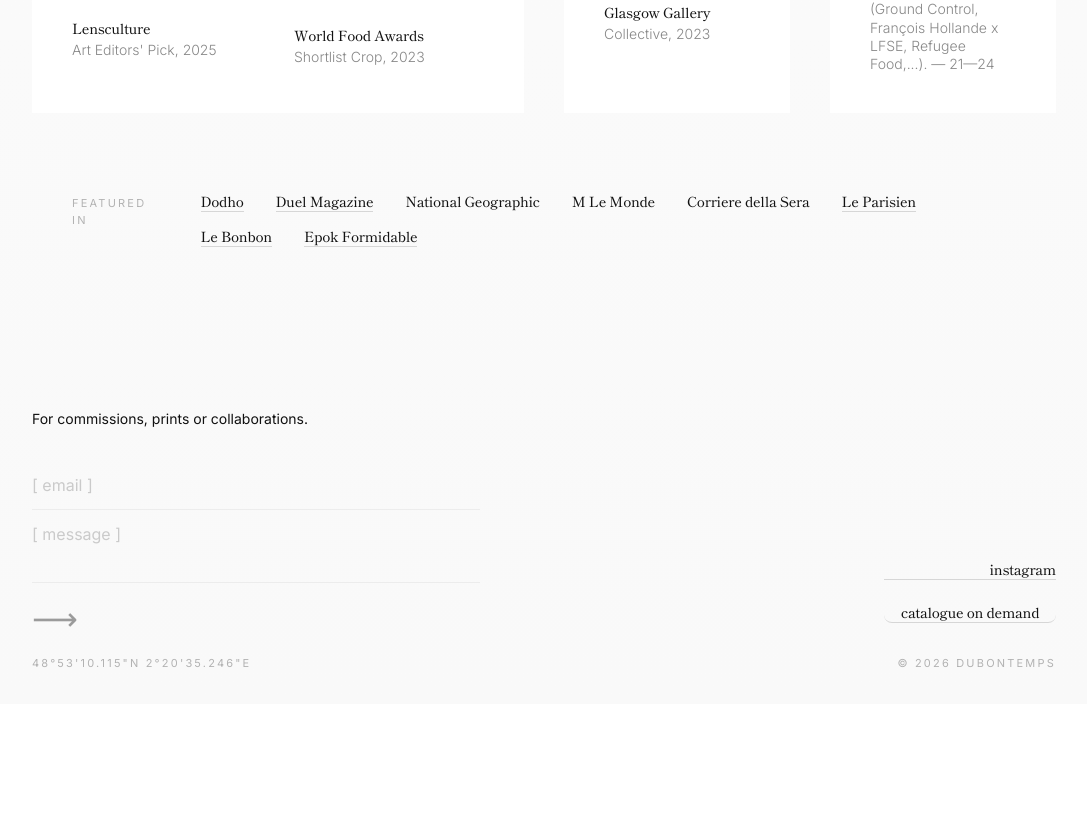
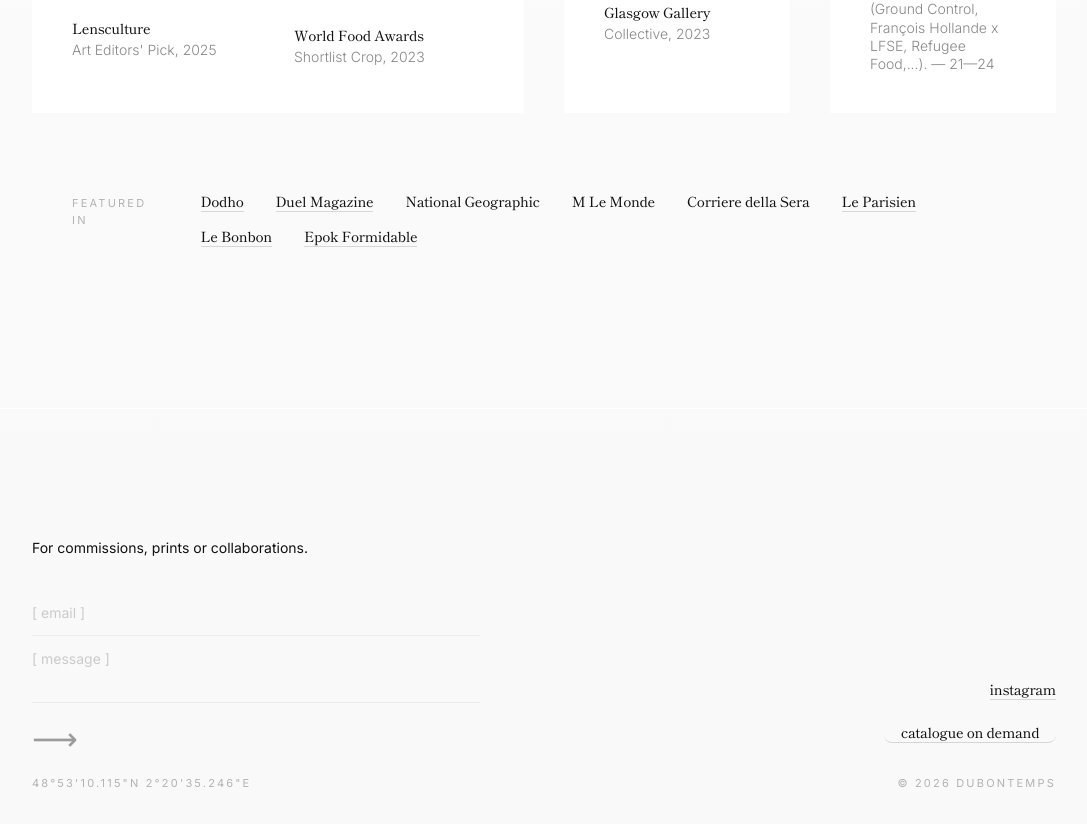
Before and after one commit to dubontemps/dubontemps-site, a React (Vite) app: page / in a window 1280 px wide. Shown: the part 6157-6981 px from the top of the page, without its empty margins (96-1183 px from the left). Before the commit the page ends 6861 px from the top, so only its background shows below. Built offline with nearby package versions, Linux system fonts and the light colour scheme.

Commit message:
v106 contact

```diff
--- a/src/App.jsx
+++ b/src/App.jsx
@@ -523,7 +523,7 @@ body::-webkit-scrollbar { display: none;
       width: 100%;
       font-family:var(--sans);
       color: var(--ink);
-      font-size: 16px;
+      font-size: 14px;
       font-weight: 400;
       opacity: 0.5;
       display: block;
@@ -1129,8 +1129,8 @@ body::-webkit-scrollbar { display: none;
             </section>
 
       {/* CONTACT & FOOTER */}
-          <section id="contact-anchor" className="w-full px-6 md:px-[10%]">
-    <div className="grid grid-cols-1 md:grid-cols-2 gap-20 md:gap-32 items-end">
+          <section id="contact-anchor" className="w-full px-6 md:px-[10%] border-t border-white pt-20 md:pt-32 mt-20">
+    <div className="grid grid-cols-1 md:grid-cols-2 items-end">
 
       {/* Colonne Gauche : Hello & Form */}
       <motion.div initial={{ opacity: 0, y: 20 }} whileInView={{ opacity: 1, y: 0 }} viewport={{ once: true }} transition={{ duration: 1 }}>
@@ -1178,7 +1178,7 @@ body::-webkit-scrollbar { display: none;
       {/* Colonne Droite : Liens & Localisation */}
    <motion.div initial={{ opacity: 0, x: 20 }} whileInView={{ opacity: 1, x: 0 }} viewport={{ once: true }} transition={{ duration: 1, delay: 0.2 }}
      className="flex flex-col items-end text-right gap-6">
-     <div className="flex flex-col gap-4 mb-8">
+     <div className="flex flex-col items-end gap-4 mb-8">
      <a href="https://www.instagram.com/_dubontemps_/" target="_blank" rel="noopener noreferrer"
       className="index-item-link">{contactData.instagram}</a>
       <button onClick={handleCatalogueClick} className="index-item-link">{contactData.portfolio}</button>
```
